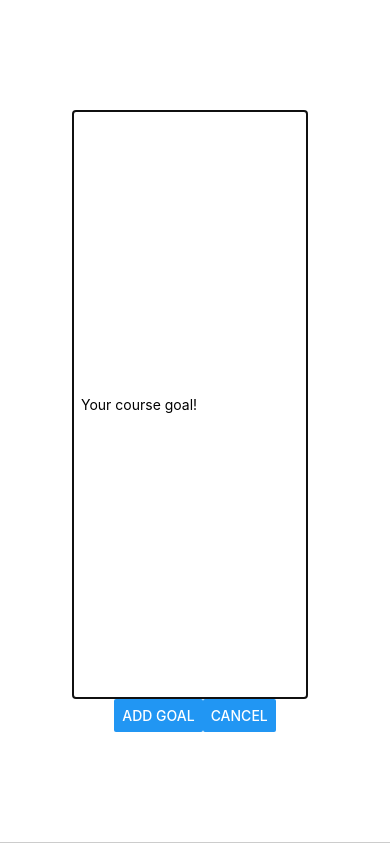
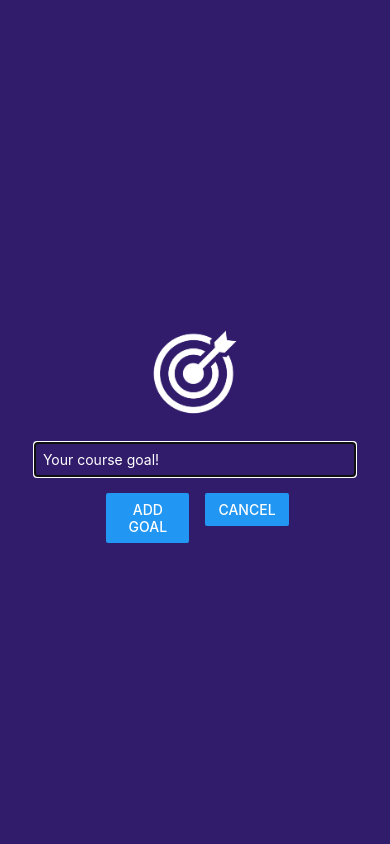
Before and after one commit to jessicauk/react-native-course, a React Native app: screen / in a window 390 px wide. Both pictures are taken after a click on the button "ADD NEW GOAL". Built offline with nearby package versions, Linux system fonts and the light colour scheme.

Commit message:
add modal component

```diff
--- a/App.tsx
+++ b/App.tsx
@@ -36,14 +36,14 @@ export default function App() {
     onCancelGoalHandler();
   };
   return (
+    <>
+      <StatusBar style="light" />
       <View style={styles.container}>
-      {!modalIsVisible && (
         <Button
           title="Add new goal"
-          color="#5e0acc"
+          // color="#311b6b"
           onPress={startAddGoalHandler}
         />
-      )}
         <GoalInput
           visible={modalIsVisible}
           onAddGoal={addGoalHandler}
@@ -54,15 +54,18 @@ export default function App() {
             data={courseGoals}
             renderItem={(itemData) => {
               return (
-              <GoalItem item={itemData.item} onDeleteItem={deleteGoalHandler} />
+                <GoalItem
+                  item={itemData.item}
+                  onDeleteItem={deleteGoalHandler}
+                />
               );
             }}
             keyExtractor={(item) => item.key}
             alwaysBounceVertical={false}
           />
         </View>
-      <StatusBar style="auto" />
       </View>
+    </>
   );
 }
 
--- a/components/GoalInput.tsx
+++ b/components/GoalInput.tsx
@@ -1,5 +1,12 @@
 import React, { useRef, useState } from "react";
-import { StyleSheet, TextInput, View, Button, Modal } from "react-native";
+import {
+  StyleSheet,
+  TextInput,
+  View,
+  Button,
+  Modal,
+  Image,
+} from "react-native";
 
 interface Props {
   onAddGoal: (value: string) => void;
@@ -23,17 +30,23 @@ export default function GoalInput({ onAddGoal, onCancel, visible }: Props) {
   };
 
   const addGoalHandler = () => {
-    onAddGoal(inputValue);
-    clearInput();
+    if (inputValue) {
+      onAddGoal(inputValue);
+      clearInput();
+    }
   };
 
   const cancelHandler = () => {
-    onCancel()
-  }
+    onCancel();
+  };
 
   return (
     <Modal visible={visible} animationType="slide">
       <View style={styles.inputContainer}>
+        <Image
+          source={require("../assets/images/goal.png")}
+          style={styles.image}
+        />
         <TextInput
           ref={textInputRef}
           style={styles.textInput}
@@ -42,8 +55,12 @@ export default function GoalInput({ onAddGoal, onCancel, visible }: Props) {
           value={inputValue}
         />
         <View style={styles.buttonContainer}>
-          <Button title="Add Goal" onPress={addGoalHandler} />
-          <Button title="Cancel" onPress={cancelHandler} />
+          <View style={styles.button}>
+            <Button title="Add Goal" onPress={addGoalHandler} />
+          </View>
+          <View style={styles.button}>
+            <Button title="Cancel" onPress={cancelHandler} />
+          </View>
         </View>
       </View>
     </Modal>
@@ -55,18 +72,27 @@ const styles = StyleSheet.create({
     flex: 1,
     justifyContent: "center",
     alignItems: "center",
-    marginBottom: 1,
-    borderBottomWidth: 1,
-    borderBottomColor: "#ccc",
+    padding: 16,
+    backgroundColor: "#311b6b",
   },
   textInput: {
     borderColor: "#CCC",
     borderWidth: 1,
-    flexBasis: "70%",
-    marginRight: 10,
+    width: "90%",
     padding: 8,
+    color: "#fff",
   },
   buttonContainer: {
-    flexDirection: "row"
-  }
+    flexDirection: "row",
+    marginTop: 16,
+  },
+  button: {
+    width: "43%",
+    marginHorizontal: 8,
+  },
+  image: {
+    width: 100,
+    height: 100,
+    margin: 20,
+  },
 });
--- a/components/GoalItem.tsx
+++ b/components/GoalItem.tsx
@@ -29,7 +29,7 @@ const styles = StyleSheet.create({
     margin: 8,
     padding: 8,
     borderRadius: 6,
-    backgroundColor: "#5e0acc",
+    backgroundColor: "#311b6b",
   },
   textItem: {
     color: "#fff",
```
Also changed, not shown: assets/images/goal.png (added). Lines whose indentation alone changed are shown as unchanged.
